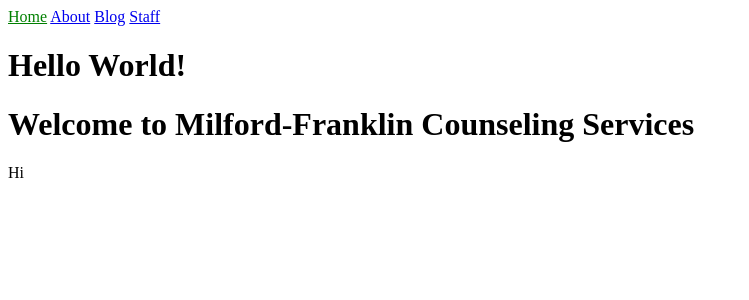
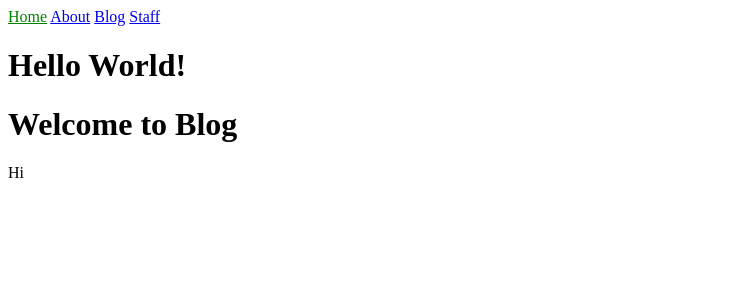
Before and after one commit to Shaka-n/jekyll-tutorial, a Jekyll site: the page built from root/index.html, in a window 1280 px wide. Shown: the top 300 px of the page, without its empty margins (0-749 px from the left). Built offline with Jekyll 4.4.1, drawn with Linux system fonts in a browser that asks for light colours.

Commit message:
just a quick cleanup

```diff
--- a/root/index.html
+++ b/root/index.html
@@ -1,5 +1,5 @@
 ---
-title: Milford-Franklin Counseling Services
+title: Blog
 ---
 
 <!DOCTYPE html>
```
Also changed, not shown: README.md.
